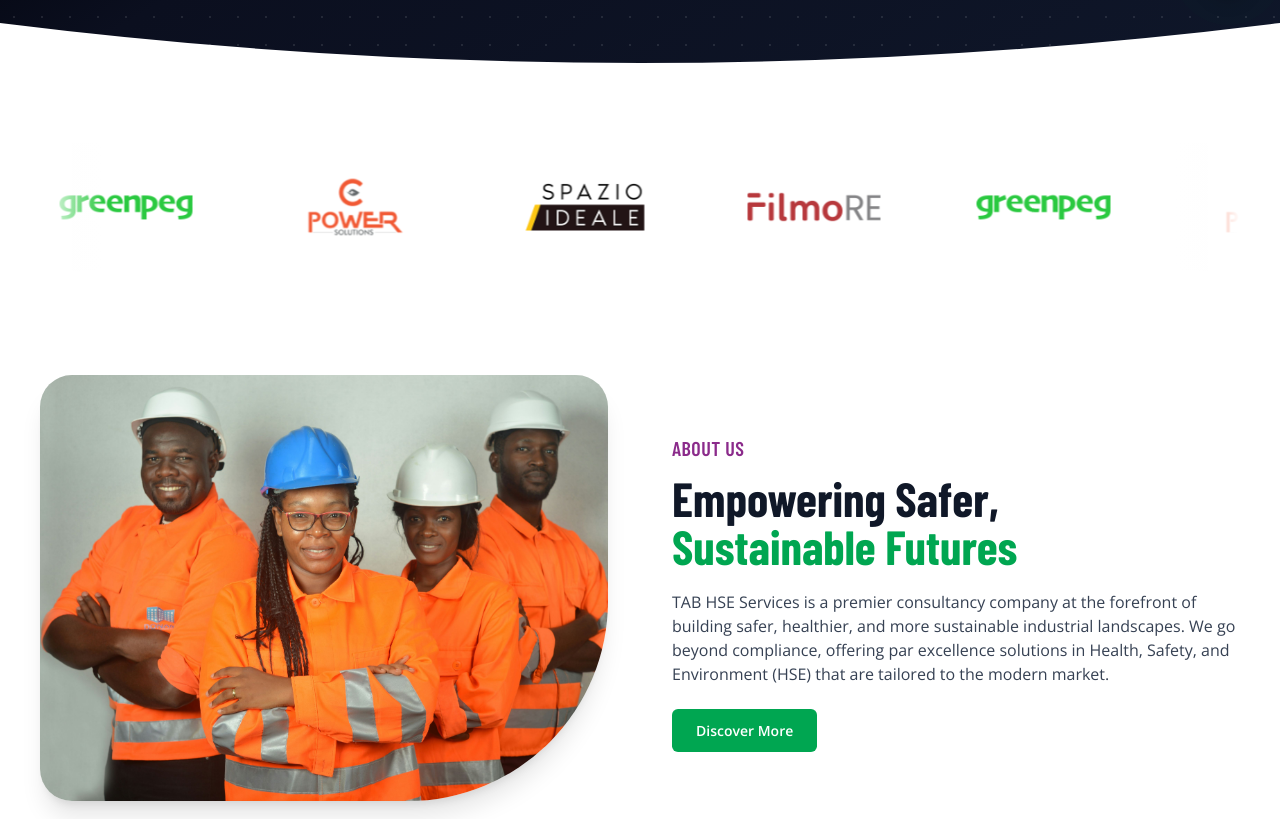
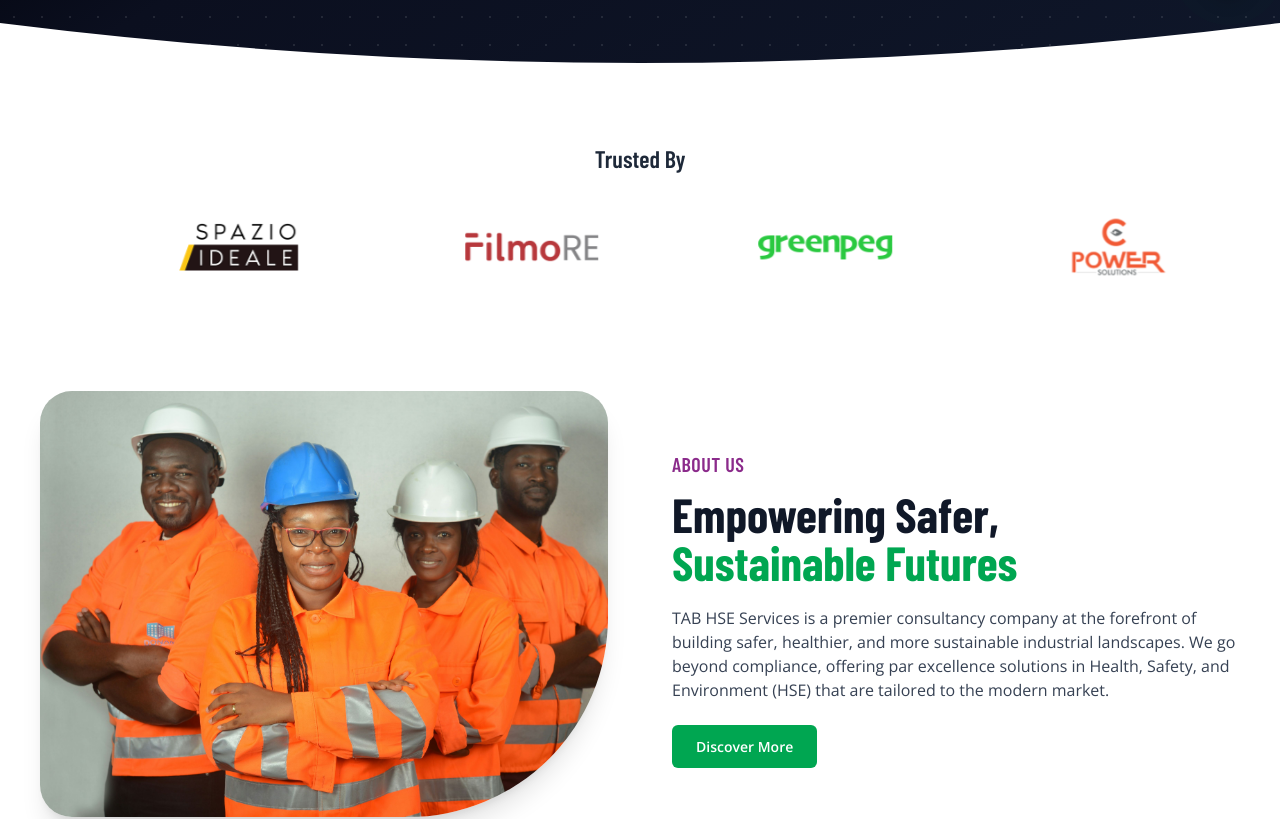
Before and after one commit to mrseewhy/tabhseservices, a React (Vite) app: page / in a window 1280 px wide. Shown: the part 778-1597 px from the top of the page. Built offline with nearby package versions, Linux system fonts and the light colour scheme; a web font is replaced by a local one.

Commit message:
slider remade

```diff
--- a/src/components/Clients.tsx
+++ b/src/components/Clients.tsx
@@ -1,24 +1,6 @@
 
-
-//     return (
-//         <div className="py-10 bg-white">
-//             <div className="px-10 max-w-[1280px] mx-auto">
-//                 <div className="grid grid-cols-2 md:grid-cols-4 gap-12 items-center justify-center">
-//                     <div className=" p-6">
-//                         <img src="/img/tab-1.png" alt="logo-1" />
-//                     </div>
-//                     <div className=" p-4"> <img src="/img/tab-2.png" alt="logo-2" /></div>
-//                     <div className=" p-4"> <img src="/img/tab-3.png" alt="logo-3" /></div>
-//                     <div className=" p-4"> <img src="/img/tab-4.png" alt="logo-4" /></div>
-//                 </div>
-
-//             </div>
-
-//         </div>
-//     )
-// }
-
-// export default Clients
+// export default Clients;
+import { useEffect, useRef, useState } from "react"
 
 const Clients = () => {
     const logos = [
@@ -26,89 +8,107 @@ const Clients = () => {
         { src: "/img/tab-2.png", alt: "Client 2" },
         { src: "/img/tab-3.png", alt: "Client 3" },
         { src: "/img/tab-4.png", alt: "Client 4" },
-    ];
+    ]
+
+    const trackRef = useRef<HTMLDivElement>(null)
+    const [paused, setPaused] = useState(false)
+    const currentIndex = useRef(0)
+    const isAnimating = useRef(false)
+
+    useEffect(() => {
+        const track = trackRef.current
+        if (!track) return
+
+        // Width of one logo card (including margin)
+        const step = () => track.scrollWidth / (logos.length * 2)
+
+        const slideToNext = () => {
+            if (paused || isAnimating.current) return
+            isAnimating.current = true
+
+            currentIndex.current += 1
+
+            // If we've gone through all original logos, reset silently to 0
+            if (currentIndex.current >= logos.length) {
+                // slide to the duplicate position first
+                track.style.transition = `transform 700ms cubic-bezier(0.4, 0, 0.2, 1)`
+                track.style.transform = `translateX(-${currentIndex.current * step()}px)`
+
+                setTimeout(() => {
+                    // instant reset to start (no transition)
+                    track.style.transition = "none"
+                    currentIndex.current = 0
+                    track.style.transform = `translateX(0px)`
+
+                    setTimeout(() => {
+                        isAnimating.current = false
+                    }, 50)
+                }, 750)
+            } else {
+                track.style.transition = `transform 700ms cubic-bezier(0.4, 0, 0.2, 1)`
+                track.style.transform = `translateX(-${currentIndex.current * step()}px)`
+
+                setTimeout(() => {
+                    isAnimating.current = false
+                }, 750)
+            }
+        }
+
+        // Pause between slides
+        const PAUSE = 2000 // ms between each slide
+
+        const interval = setInterval(() => {
+            if (!paused) slideToNext()
+        }, PAUSE + 700)
+
+        return () => clearInterval(interval)
+    }, [paused, logos.length])
 
     return (
-        <section className="py-4 md:py-10 ">
-            <div className="container mx-auto">
-                {/* Heading stays centered inside container */}
-                {/* <h2 className="text-center text-xl md:text-2xl font-semibold text-gray-800 mb-8">
+        <section className="py-10 bg-white px-8">
+            <div className="container overflow-hidden">
+                <h2 className="text-center text-xl md:text-2xl font-semibold text-gray-800 mb-8">
                     Trusted By
-                </h2> */}
+                </h2>
 
-                {/* Marquee wrapper - everything is constrained here */}
-                <div className="relative overflow-hidden group rounded-xl  py-6">
-                    {/* Inner mask to prevent logos from touching edges */}
-                    <div className="relative mx-8 md:mx-12 lg:mx-16">
-                        {/* Scrolling track */}
                 <div
-                            className="
-                flex animate-scroll-to-left whitespace-nowrap
-                will-change-transform
-                group-hover:grayscale
-                transition-all duration-500
-              "
+                    className="relative"
+                    onMouseEnter={() => setPaused(true)}
+                    onMouseLeave={() => setPaused(false)}
                 >
-                            {/* First set */}
+                    <div
+                        ref={trackRef}
+                        className="flex whitespace-nowrap will-change-transform"
+                        style={{ transform: "translateX(0px)" }}
+                    >
+                        {/* Original set */}
                         {logos.map((logo, idx) => (
-                                <div
-                                    key={idx}
-                                    className="shrink-0 mx-6 sm:mx-8 md:mx-10 lg:mx-12"
-                                >
+                            <div key={idx} className="shrink-0 mx-8 sm:mx-10 md:mx-14 lg:mx-20">
                                 <img
                                     src={logo.src}
                                     alt={logo.alt}
-                                        className="h-14 sm:h-16 md:h-20 w-auto object-contain transition duration-400"
+                                    className="h-14 sm:h-16 md:h-20 w-auto object-contain"
                                     loading="lazy"
                                 />
                             </div>
                         ))}
 
-                            {/* Duplicate set for seamless loop */}
+                        {/* Duplicate set for seamless reset */}
                         {logos.map((logo, idx) => (
-                                <div
-                                    key={`dup-${idx}`}
-                                    className="shrink-0 mx-6 sm:mx-8 md:mx-10 lg:mx-12"
-                                >
+                            <div key={`dup-${idx}`} className="shrink-0 mx-8 sm:mx-10 md:mx-14 lg:mx-20">
                                 <img
                                     src={logo.src}
                                     alt={logo.alt}
-                                        className="h-14 sm:h-16 md:h-20 w-auto object-contain transition duration-400"
+                                    className="h-14 sm:h-16 md:h-20 w-auto object-contain"
                                     loading="lazy"
                                 />
                             </div>
                         ))}
                     </div>
                 </div>
-
-                    {/* Fade edges so logos don't look cut off abruptly */}
-                    <div className="pointer-events-none absolute inset-y-0 left-0 w-16 bg-linear-to-r from-white to-transparent z-10" />
-                    <div className="pointer-events-none absolute inset-y-0 right-0 w-16 bg-linear-to-l from-white to-transparent z-10" />
             </div>
-            </div>
-
-            {/* Animation definitions - control speed here */}
-            <style >{`
-        @keyframes scroll-to-left {
-          from {
-            transform: translateX(0);
-          }
-          to {
-            transform: translateX(-50%);
-          }
+        </section>
+    )
 }
 
-        .animate-scroll-to-left {
-          animation: scroll-to-left 38s linear infinite;   /* ← change number = speed (32s–45s range feels good) */
-        }
-
-        /* Optional pause on hover */
-        .group:hover .animate-scroll-to-left {
-          animation-play-state: paused;
-        }
-      `}</style>
-        </section>
-    );
-};
-
-export default Clients;
+export default Clients
--- a/src/components/Contact.tsx
+++ b/src/components/Contact.tsx
@@ -121,7 +121,7 @@ const Contact = () => {
                                 </div>
                                 <div className="flex flex-col min-w-0">
                                     <h4 className="text-base sm:text-xl font-bold">Email</h4>
-                                    <p className="text-sm truncate"><a href="mailto:tabhseservices@gmail.com" target="_blank">tabhseservices@gmail.com</a></p>
+                                    <p className="text-sm truncate"><a href="mailto:info@tabhseservices.com" target="_blank">info@tabhseservices.com</a></p>
                                 </div>
                             </div>
 
--- a/src/components/Footer.tsx
+++ b/src/components/Footer.tsx
@@ -219,7 +219,7 @@ const Footer = () => {
                                 </div>
                                 <div className="flex flex-col min-w-0">
                                     <h4 className="text-sm font-bold">Email</h4>
-                                    <p className="text-xs truncate"><a href="mailto:tabhseservices@gmail.com" target="_blank">tabhseservices@gmail.com</a></p>
+                                    <p className="text-xs truncate"><a href="mailto:info@tabhseservices.com" target="_blank">info@tabhseservices.com</a></p>
                                 </div>
                             </div>
 
--- a/src/pages/ContactPage.tsx
+++ b/src/pages/ContactPage.tsx
@@ -33,8 +33,8 @@ const contactDetails = [
             </svg>
         ),
         label: "Email",
-        value: "tabhseservices@gmail.com",
-        href: "mailto:tabhseservices@gmail.com",
+        value: "info@tabhseservices.com",
+        href: "mailto:info@tabhseservices.com",
     },
     {
         accent: "purple",
```
Also changed, not shown: src/components/Hero.tsx (+1 -69 lines). Lines whose indentation alone changed are shown as unchanged.
